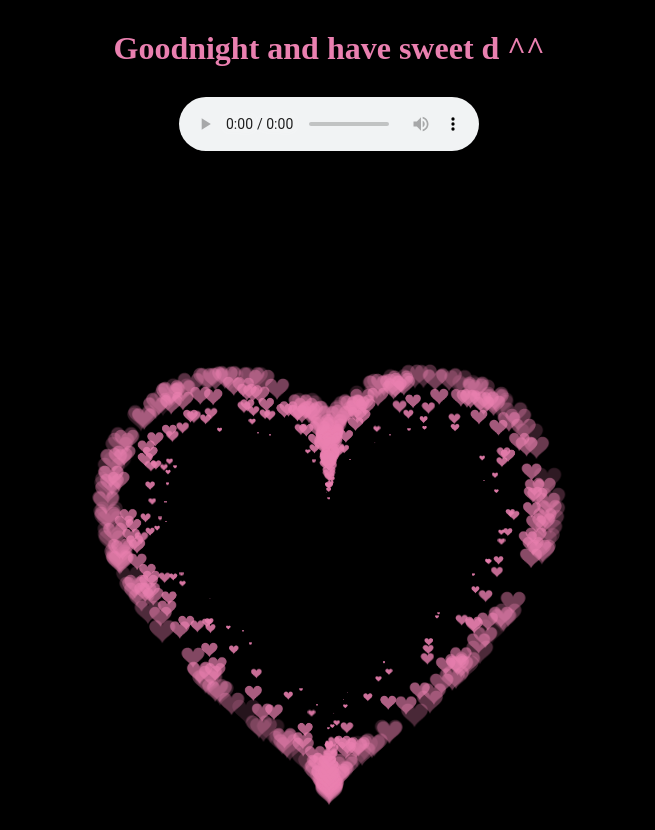
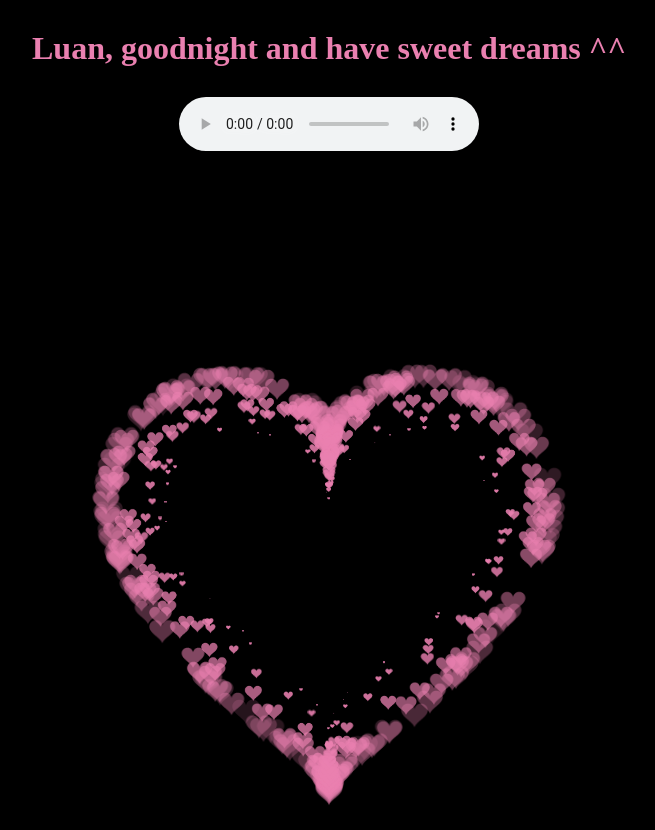
Before and after one commit to rickynguyenc/rickynguyenc.github.io, a plain HTML site: page index.html in a window 1280 px wide. Shown: the whole page, without its empty margins (311-966 px from the left). Drawn offline with Linux system fonts and the light colour scheme.

Commit message:
dreams cmit

```diff
--- a/index.html
+++ b/index.html
@@ -36,7 +36,7 @@
 
   <body>
     <h1 style="color: #ea80b0; text-align: center; margin-top: 30px">
-      Goodnight and have sweet d ^^
+      Luan, goodnight and have sweet dreams ^^
     </h1>
     <div class="audio" style="margin: 30px; text-align: center">
       <audio src="mxmy.mp3" controls autoplay>
```
